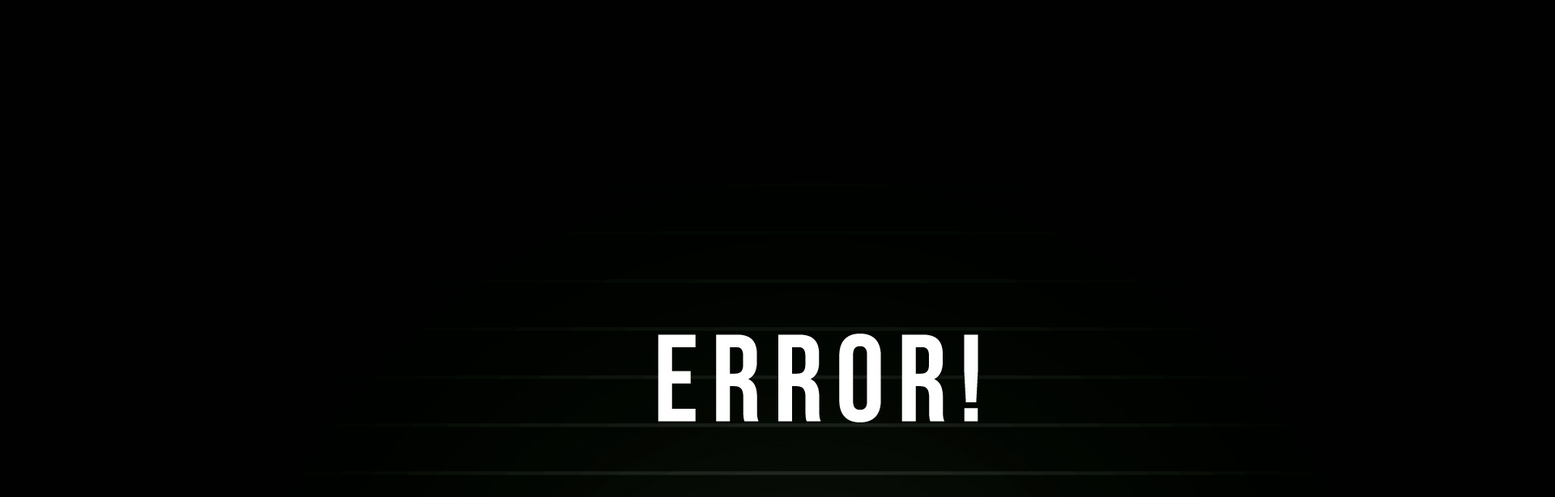
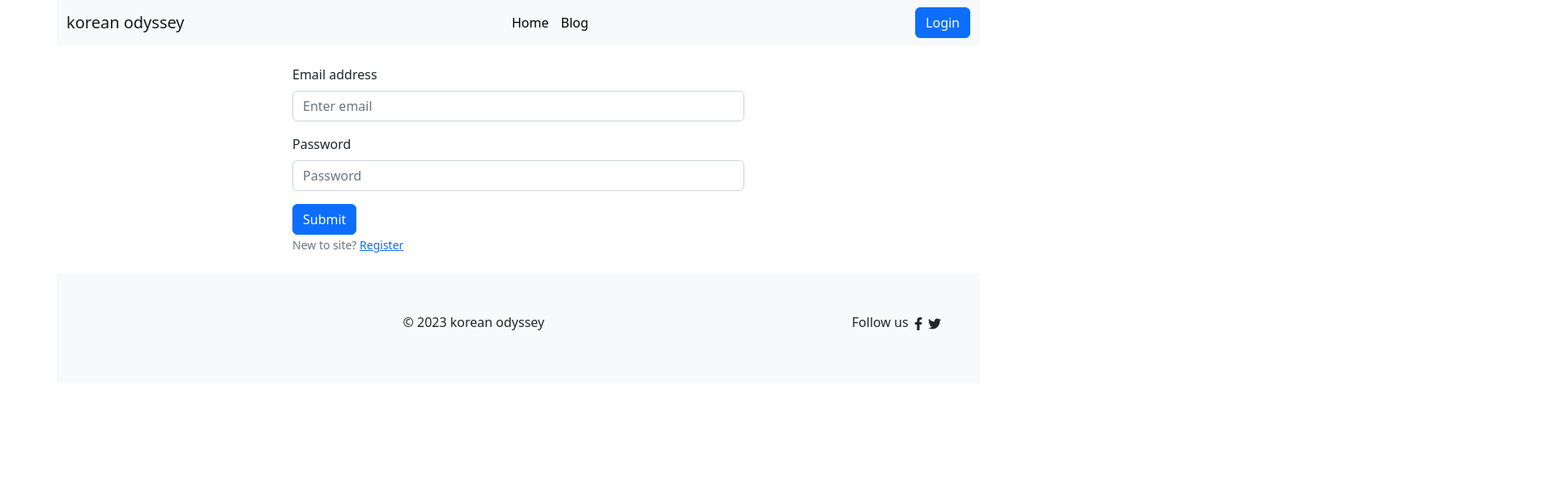
Before and after one commit to mksmmirhs/master-chef-client, a React (Vite) app: page /login in a window 1280 px wide. Before the commit this address had no page. Shown: the top 614 px of the page at 81% size, 1920 px wide, since content can reach past the window. Built offline with nearby package versions, Linux system fonts and the light colour scheme; no server answers.

Commit message:
login form done

```diff
--- a/package.json
+++ b/package.json
@@ -11,6 +11,7 @@
   },
   "dependencies": {
     "bootstrap": "^5.2.3",
+    "firebase": "^9.21.0",
     "localforage": "^1.10.0",
     "match-sorter": "^6.3.1",
     "react": "^18.2.0",
--- /dev/null
+++ b/src/AuthProvider/AuthProvider.jsx
@@ -0,0 +1,61 @@
+import React, { createContext } from 'react';
+import {
+  createUserWithEmailAndPassword,
+  getAuth,
+  onAuthStateChanged,
+  signInWithEmailAndPassword,
+  signOut,
+} from 'firebase/auth';
+import app from '../firebase/firebase.config';
+import { useEffect } from 'react';
+import { useState } from 'react';
+
+export const AuthContext = createContext(null);
+
+const auth = getAuth(app);
+
+const AuthProvider = ({ children }) => {
+  const [user, setUser] = useState(null);
+  const [loading, setLoading] = useState(true);
+
+  const createUser = (email, password) => {
+    setLoading(true);
+    return createUserWithEmailAndPassword(auth, email, password);
+  };
+
+  const signIn = (email, password) => {
+    setLoading(true);
+    return signInWithEmailAndPassword(auth, email, password);
+  };
+
+  const logOut = () => {
+    setLoading(true);
+    return signOut(auth);
+  };
+
+  useEffect(() => {
+    const unsubscribe = onAuthStateChanged(auth, loggedUser => {
+      console.log('logged in user inside auth state observer', loggedUser);
+      setUser(loggedUser);
+      setLoading(false);
+    });
+
+    return () => {
+      unsubscribe();
+    };
+  }, []);
+
+  const authInfo = {
+    user,
+    loading,
+    createUser,
+    signIn,
+    logOut,
+  };
+
+  return (
+    <AuthContext.Provider value={authInfo}>{children}</AuthContext.Provider>
+  );
+};
+
+export default AuthProvider;
--- a/src/components/Header/Header.jsx
+++ b/src/components/Header/Header.jsx
@@ -19,7 +19,9 @@ const Header = () => {
                   Blog
                 </Link>
               </Nav>
-              <button className="btn btn-primary">Login</button>
+              <Link to="/login">
+                <button className="btn btn-primary">Login</button>
+              </Link>
             </Navbar.Collapse>
           </Container>
         </Navbar>
--- /dev/null
+++ b/src/components/Login/Login.jsx
@@ -0,0 +1,37 @@
+import React from 'react';
+import { Button, Container, Form } from 'react-bootstrap';
+import { Link } from 'react-router-dom';
+
+const Login = () => {
+  return (
+    <div>
+      <Container>
+        <Form className="w-50 mx-auto">
+          <Form.Group className="mb-3" controlId="formBasicEmail">
+            <Form.Label>Email address</Form.Label>
+            <Form.Control type="email" name="email" placeholder="Enter email" />
+          </Form.Group>
+
+          <Form.Group className="mb-3" controlId="formBasicPassword">
+            <Form.Label>Password</Form.Label>
+            <Form.Control
+              type="password"
+              name="password"
+              placeholder="Password"
+            />
+          </Form.Group>
+
+          <Button variant="primary" type="submit">
+            Submit
+          </Button>
+          <br />
+          <Form.Text className="text-muted">
+            New to site? <Link to="/register">Register</Link>
+          </Form.Text>
+        </Form>
+      </Container>
+    </div>
+  );
+};
+
+export default Login;
--- a/src/components/Recipe/Recipe.jsx
+++ b/src/components/Recipe/Recipe.jsx
@@ -1,7 +1,11 @@
-import React from 'react';
+import React, { useState } from 'react';
 import { Card, Col } from 'react-bootstrap';
 
 const Recipe = ({ recipe }) => {
+  const [isFavorite, setIsFavorite] = useState(false);
+  const handleFavorite = () => {
+    setIsFavorite(true);
+  };
   return (
     <Col>
       <Card>
@@ -9,6 +13,25 @@ const Recipe = ({ recipe }) => {
           <Card.Title>{recipe.name}</Card.Title>
           <Card.Text>
             <p>Description: {recipe.description} </p>
+            <ul>
+              {recipe.ingredients.map(igd => (
+                <li>{igd}</li>
+              ))}
+            </ul>
+            <p>Cooking directions:</p>
+            {recipe.directions.map(mtd => (
+              <>
+                {mtd} <br />
+              </>
+            ))}
+            <h3>Rating : {recipe.rating}</h3>
+            <button
+              onClick={handleFavorite}
+              className="btn btn-info"
+              disabled={isFavorite}
+            >
+              Add to Favorite
+            </button>
           </Card.Text>
         </Card.Body>
       </Card>
--- /dev/null
+++ b/src/firebase/firebase.config.js
@@ -0,0 +1,19 @@
+// Import the functions you need from the SDKs you need
+import { initializeApp } from 'firebase/app';
+// TODO: Add SDKs for Firebase products that you want to use
+// https://firebase.google.com/docs/web/setup#available-libraries
+
+// Your web app's Firebase configuration
+const firebaseConfig = {
+  apiKey: import.meta.env.VITE_apiKey,
+  authDomain: import.meta.env.VITE_authDomain,
+  projectId: import.meta.env.VITE_projectId,
+  storageBucket: import.meta.env.VITE_storageBucket,
+  messagingSenderId: import.meta.env.VITE_messagingSenderId,
+  appId: import.meta.env.VITE_appId,
+};
+
+// Initialize Firebase
+const app = initializeApp(firebaseConfig);
+
+export default app;
```
Also changed, not shown: src/main.jsx (+9 -1 lines), 1 other file (tests, documents, lock files or other folders).
